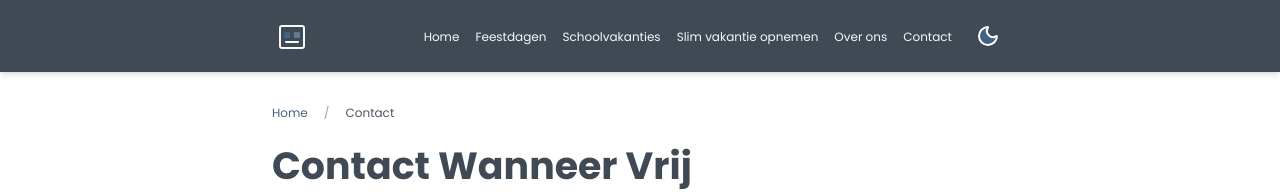
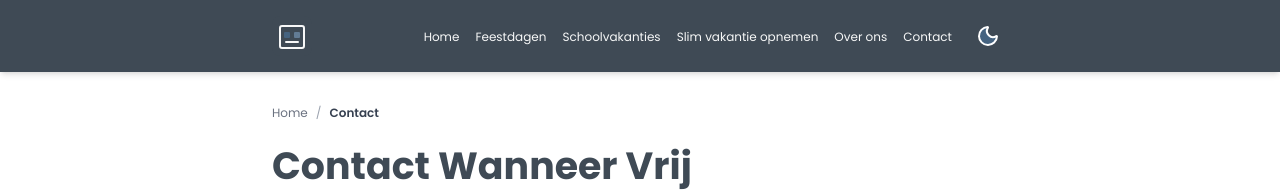
Before and after one commit to MikevPeeren/wanneervrij, a Nuxt app: page /contact in a window 1280 px wide. Shown: the top 194 px of the page. Built offline with nearby package versions, Linux system fonts and the light colour scheme; what simple-analytics-vue would draw is missing.

Commit message:
fix: accessibility changes

```diff
--- a/components/Breadcrumb.vue
+++ b/components/Breadcrumb.vue
@@ -1,31 +1,30 @@
 <template>
-  <nav aria-label="BreadcrumbNav" class="mb-4">
-    <ol class="flex flex-wrap items-center space-x-2 text-sm">
-      <li>
+    <nav aria-label="Breadcrumb" class="text-sm mb-4">
+    <ol class="list-none p-0 inline-flex">
+      <li class="flex items-center">
         <NuxtLink
           to="/"
-          class="text-accent hover:underline focus:outline-none focus:ring-2 focus:ring-accent dark:text-accent-light dark:focus:ring-accent-light"
-          :aria-current="$route.path === '/' ? 'page' : undefined"
+          class="text-gray-500 hover:text-gray-700 dark:text-gray-400 dark:hover:text-gray-200 transition-colors duration-200"
         >
           Home
         </NuxtLink>
       </li>
-      <li v-if="$route.path !== '/'">
-        <span class="mx-2 text-gray-400 dark:text-gray-600">/</span>
-      </li>
-      <li v-for="(crumb, index) in breadcrumbs" :key="index">
-        <template v-if="index < breadcrumbs.length - 1">
-          <NuxtLink
-            :to="crumb.path"
-            class="text-accent hover:underline focus:outline-none focus:ring-2 focus:ring-accent dark:text-accent-light dark:focus:ring-accent-light"
-          >
-            {{ crumb.name }}
-          </NuxtLink>
-          <span class="mx-2 text-gray-400 dark:text-gray-600">/</span>
-        </template>
+      <li
+        v-for="(crumb, index) in breadcrumbs"
+        :key="index"
+        class="flex items-center"
+      >
+        <span class="mx-2 text-gray-400 dark:text-gray-500">/</span>
+        <NuxtLink
+          v-if="index < breadcrumbs.length - 1"
+          :to="crumb.path"
+          class="text-gray-500 hover:text-gray-700 dark:text-gray-400 dark:hover:text-gray-200 transition-colors duration-200"
+        >
+          {{ crumb.name }}
+        </NuxtLink>
         <span
           v-else
-          class="text-gray-600 dark:text-gray-400"
+          class="text-gray-700 dark:text-gray-200 font-semibold"
           aria-current="page"
         >
           {{ crumb.name }}
--- a/pages/slim-vakantie-opnemen.vue
+++ b/pages/slim-vakantie-opnemen.vue
@@ -1,5 +1,7 @@
 <template>
   <div class="container mx-auto px-4 py-8 text-text dark:text-gray-100">
+    <Breadcrumb />
+
     <h1
       class="text-2xl md:text-3xl font-bold mb-6 text-primary dark:text-gray-100"
     >
```
